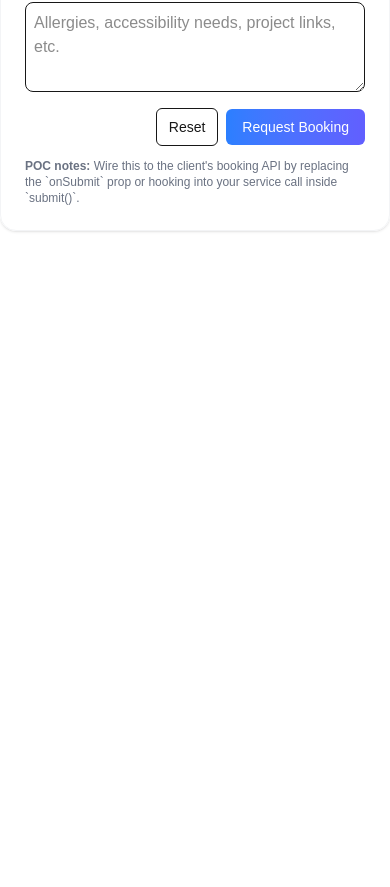
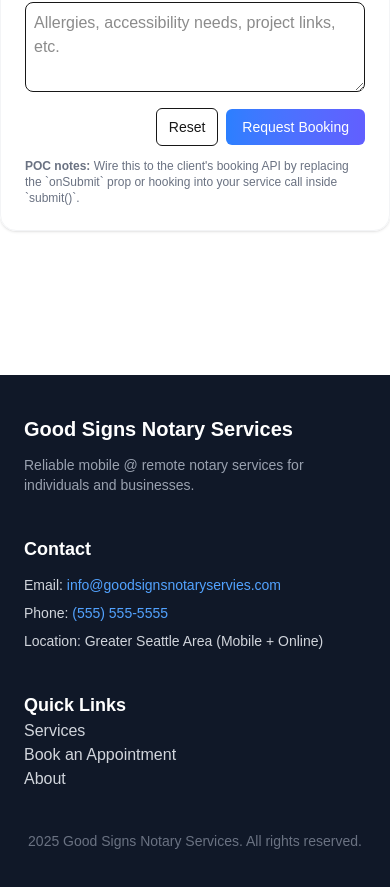
Before and after one commit to JahleelT/BNotarize, a Next.js app in the folder frontend/: page / in a window 390 px wide. Shown: the part 3125-4012 px from the top of the page. Before the commit the page ends 3420 px from the top, so only its background shows below. Built offline with nearby package versions, Linux system fonts and the light colour scheme.

Commit message:
completed mockup for footer. will need to replace phone number

```diff
--- a/frontend/app/components/Footer.tsx
+++ b/frontend/app/components/Footer.tsx
@@ -2,7 +2,39 @@
 
 export default function Footer() {
   return (
-    <>
-    </>
-  )
+    <footer className="w-full bg-gray-900 text-gray-300 py-10 mt-20">
+      <div className="max-w-6xl mx-auto px-6 grid grid-cols-1 md:grid-cols-3 gap-10">
+
+        <div>
+          <h3 className="text-xl font-semibold text-white">Good Signs Notary Services</h3>
+          <p className="mt-3 text-sm text-gray-400">
+            Reliable mobile @ remote notary services for individuals and businesses.
+          </p>
+        </div>
+
+        <div>
+          <h4 className="text-lg font-semibold text-white">Contact</h4>
+          <ul className="mt-3 space-y-2 text-sm">
+            <li>Email: <a href="mailto:info@goodsignsnotaryservies.com" className="text-blue-400 hover:underline">info@goodsignsnotaryservies.com</a></li>
+            <li>Phone: <a href="tel:555555555" className="text-blue-400 hover:underline">(555) 555-5555</a></li>
+            <li>Location: Greater Seattle Area (Mobile + Online)</li>
+          </ul>
+        </div>
+
+        <div>
+          <h4 className="text-lg font-semibold text-white">Quick Links</h4>
+          <ul>
+            <li> <a href="#services" className="hover:underline">Services</a> </li>
+            <li> <a href="#booking" className="hover:underline">Book an Appointment</a> </li>
+            <li> <a href="#about" className="hover:underline">About</a> </li>
+          </ul>
+        </div>
+
+      </div>
+
+      <div className="mt-10 text-center text-sm text-gray-500">
+        {new Date().getFullYear()} Good Signs Notary Services. All rights reserved.
+      </div>
+    </footer>
+  );
 }
```
